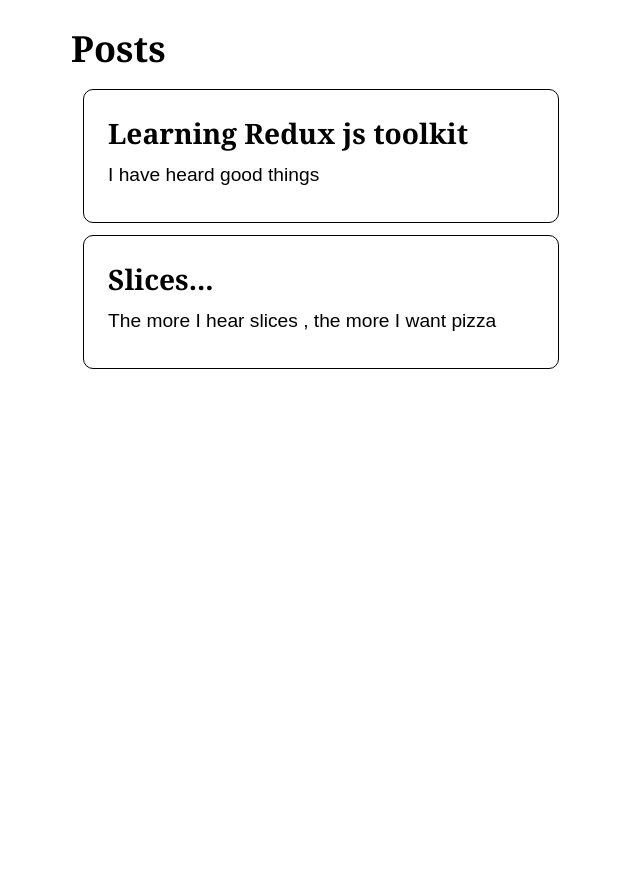
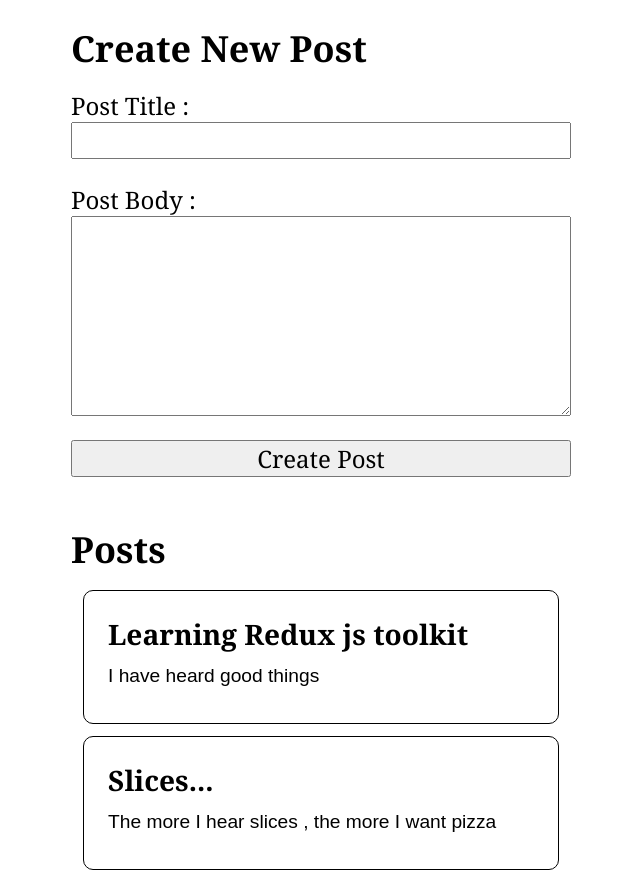
Before and after one commit to Cassiopea2103/reduxjs, a React (Vite) app: page / in a window 1280 px wide. Shown: the whole page, without its empty margins (319-959 px from the left). Before the commit the page ends 824 px from the top, so only its background shows below. Built offline with nearby package versions, Linux system fonts and the light colour scheme.

Commit message:
Posts feature

```diff
--- a/src/App.jsx
+++ b/src/App.jsx
@@ -1,9 +1,11 @@
 import PostsList from './features/posts/PostsList' ;
+import NewPostForm from './features/posts/NewPostForm';
 
 const App = () => {
 
     return (
         <main className = "App" >
+            <NewPostForm />
             <PostsList />
         </main>
     )
--- /dev/null
+++ b/src/features/posts/NewPostForm.jsx
@@ -0,0 +1,60 @@
+import { useState } from 'react' ;
+import { useDispatch } from 'react-redux' ;
+import { addPost } from './postsSlice';
+import { nanoid } from '@reduxjs/toolkit' ;
+
+const NewPostForm = () => {
+
+    const dispatch = useDispatch () ;
+
+    const [ title , setTitle ] = useState ( '' ) ;
+    const [ body , setBody ] = useState ( '' ) ;
+
+    const onTitleChange = e => setTitle ( e.target.value ) ;
+    const onBodyChange = e => setBody ( e.target.value ) ;
+    const onCreatePostClick = () => {
+
+        // check form data :
+        if ( title && body ) {
+            // create a new post :
+            dispatch ( addPost ( title , body ) ) ;
+
+
+            // reset title and body states :
+            setTitle ( '' ) ;
+            setBody ( '' ) ;
+        }
+    }
+
+    return (
+        <section>
+
+            <h2>Create New Post</h2>
+
+            <form action="">
+                <label htmlFor="postTitle">Post Title : </label>
+                <input
+                    type = "text"
+                    required
+                    id = "postTitle"
+                    value = { title }
+                    onChange = { onTitleChange }
+                />
+
+                <label htmlFor="postBody">Post Body : </label>
+                <textarea
+                    type = "text"
+                    id = "postBody"
+                    value = { body }
+                    onChange = { onBodyChange }
+                />
+
+                <button
+                    onClick={ onCreatePostClick }
+                >Create Post</button>
+            </form>
+        </section>
+    )
+}
+
+export default NewPostForm ;
--- a/src/features/posts/PostsList.jsx
+++ b/src/features/posts/PostsList.jsx
@@ -14,7 +14,7 @@
             return (
                 <article key = { post.id } >
                     <h3> { post.title } </h3>
-                    <p> { post.content } </p>
+                    <p> { post.body } </p>
                 </article>
             )
         }
--- a/src/features/posts/postsSlice.js
+++ b/src/features/posts/postsSlice.js
@@ -1,16 +1,16 @@
-import { createSlice } from '@reduxjs/toolkit' ;
+import { createSlice , nanoid } from '@reduxjs/toolkit' ;
 
 
 const initialState = [
     {
         id : 1 ,
         title : "Learning Redux js toolkit" ,
-        content : "I have heard good things"
+        body : "I have heard good things"
     } ,
     {
         id : 2 ,
         title : "Slices..." ,
-        content : "The more I hear slices , the more I want pizza"
+        body : "The more I hear slices , the more I want pizza"
     }
 ]
 
@@ -21,6 +21,24 @@
         initialState ,
         reducers : {
 
+            // add a new post :
+            addPost : {
+                prepare ( title , body ) {
+                    return {
+                        payload : {
+                            id : nanoid () ,
+                            title ,
+                            body
+                        }
+                    }
+                } ,
+
+                reducer ( state , action ) {
+                    state.push ( action.payload ) ;
+                }
+            } ,
+
+
         }
     }
 )
@@ -28,5 +46,8 @@
 // export psots data state :
 export const  selectAllPosts = state => state.posts ;
 
+// export reducer actions :
+export const { addPost } = postsSlice.actions
+
 //  export the posts slice reducer :
 export default postsSlice.reducer ;
```
